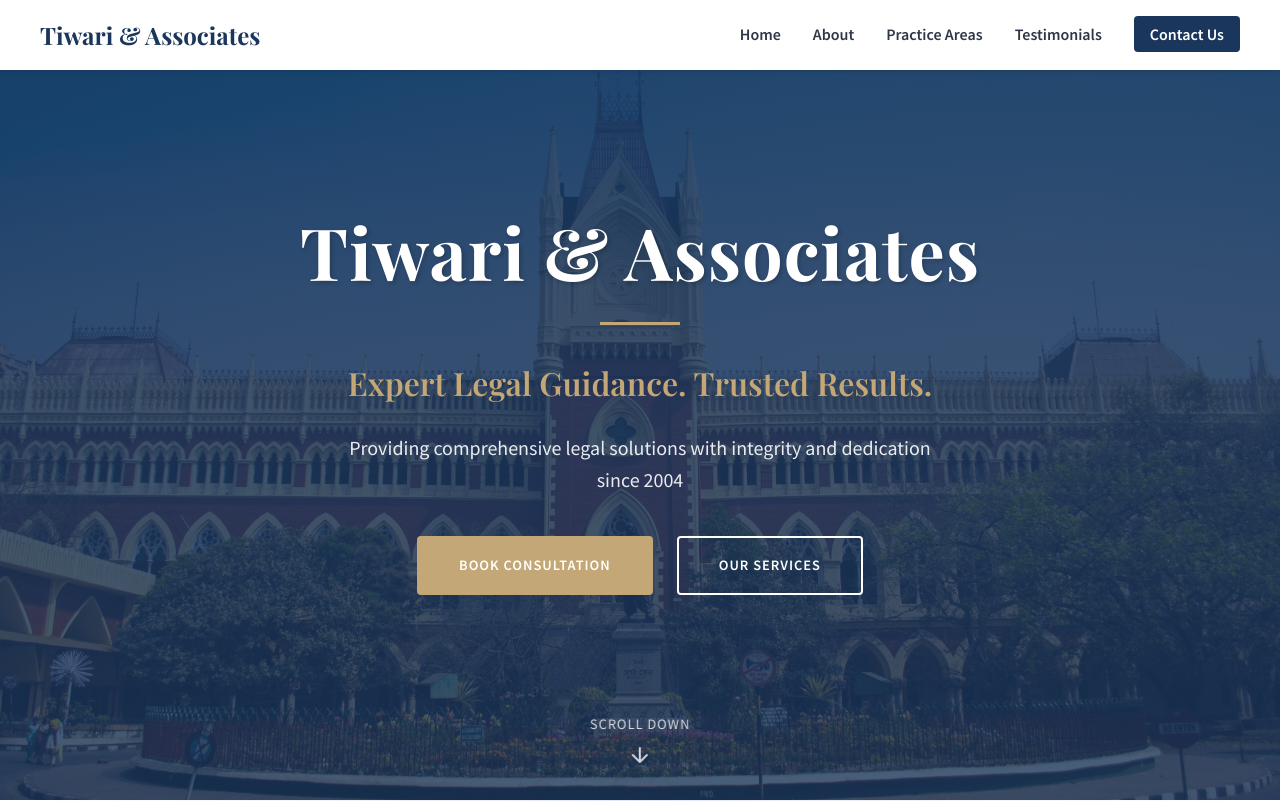
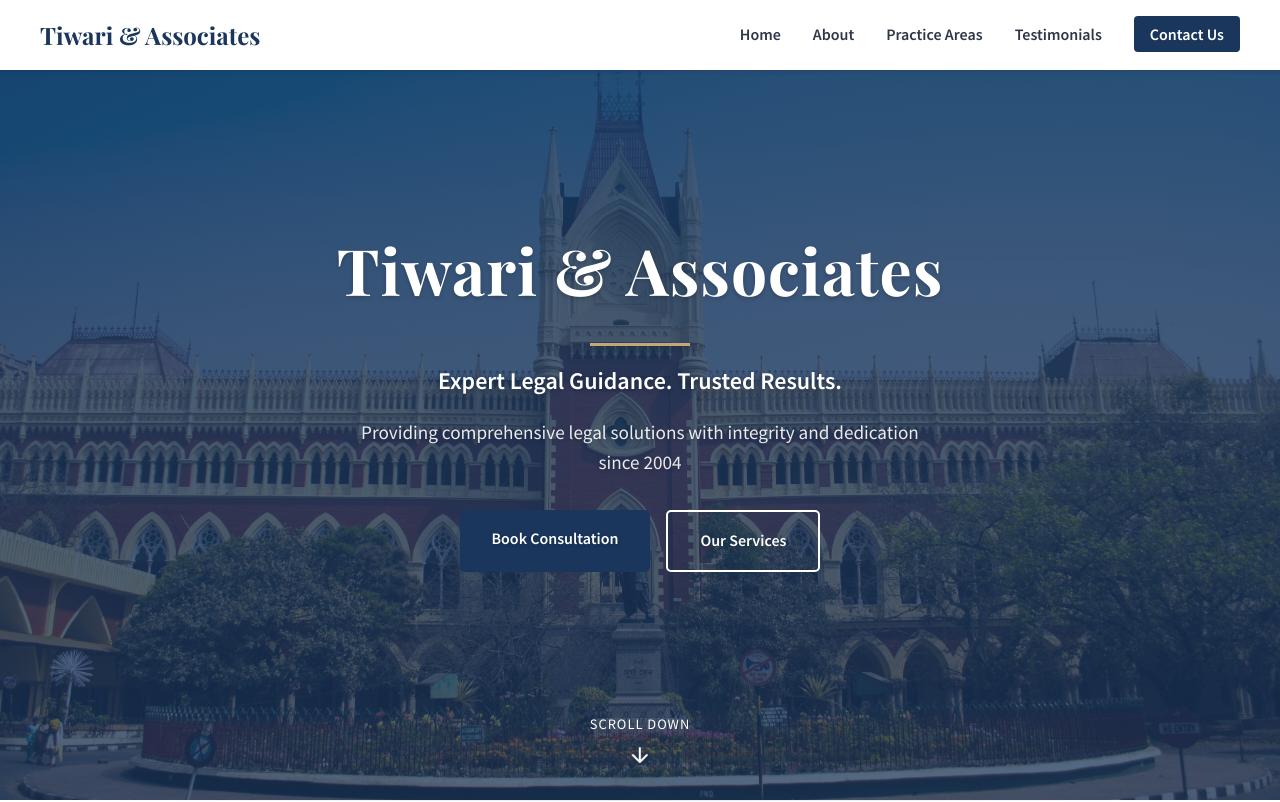
Before and after one commit to Subhamt400/Tiwari-Associates, a plain HTML site: page index.html in a window 1280 px wide. Shown: the top 802 px of the page. Drawn offline with nearby package versions, Linux system fonts and the light colour scheme.

Commit message:
Update style.css

```diff
--- a/assets/css/style.css
+++ b/assets/css/style.css
@@ -129,31 +129,37 @@ h1, h2, h3, h4, h5, h6 {
 
 /* Hero Section */
 .hero {
+    position: relative;
     height: 100vh;
-    background: url('/assets/images/High_court.jpg');
-    background-size: cover;
-    background-position: center;
-    background-attachment: fixed;
-    position: relative;
-    display: flex;
-    align-items: center;
-    justify-content: center;
-    text-align: center;
-    padding: 0 1rem;
-    margin-top: 0;
+    width: 100%;
     overflow: hidden;
+}
+
+.hero-background {
+    position: absolute;
+    top: 0;
+    left: 0;
+    width: 100%;
+    height: 100%;
+}
+
+.hero-image {
+    width: 100%;
+    height: 100%;
+    object-fit: cover;
+    object-position: center;
 }
 
 .hero-overlay {
     position: absolute;
     top: 0;
     left: 0;
-    right: 0;
-    bottom: 0;
+    width: 100%;
+    height: 100%;
     background: linear-gradient(
         to bottom,
-        rgba(26, 54, 93, 0.9),
-        rgba(26, 54, 93, 0.8)
+        rgba(26, 54, 93, 0.85),  /* Primary color with 85% opacity */
+        rgba(26, 54, 93, 0.75)   /* Primary color with 75% opacity */
     );
     z-index: 1;
 }
@@ -161,88 +167,72 @@ h1, h2, h3, h4, h5, h6 {
 .hero-content {
     position: relative;
     z-index: 2;
-    max-width: 900px;
-    color: white;
+    text-align: center;
     padding: 2rem;
+    color: #fff;
+    max-width: 800px;
+    margin: 0 auto;
+    display: flex;
+    flex-direction: column;
+    justify-content: center;
+    align-items: center;
+    height: 100%;
+    text-shadow: 0 2px 4px rgba(0, 0, 0, 0.2);
 }
 
 .firm-name {
-    font-size: 4.5rem;
+    font-family: 'Playfair Display', serif;
+    font-size: 4rem;
     font-weight: 700;
-    margin-bottom: 1.5rem;
-    color: white;
+    margin-bottom: 1rem;
+    color: #fff;
     letter-spacing: 1px;
-    text-shadow: 2px 2px 4px rgba(0, 0, 0, 0.2);
 }
 
 .hero-divider {
-    width: 80px;
+    width: 100px;
     height: 3px;
-    background-color: var(--color-secondary);
-    margin: 0 auto 2rem;
+    background: var(--color-secondary);
+    margin: 1rem 0;
+    box-shadow: 0 2px 4px rgba(0, 0, 0, 0.1);
 }
 
 .hero-tagline {
-    font-size: 2rem;
+    font-size: 1.5rem;
+    margin-bottom: 1rem;
+    color: #fff;
     font-weight: 600;
-    margin-bottom: 1.5rem;
-    color: var(--color-secondary);
-    font-family: var(--font-heading);
 }
 
 .hero-description {
-    font-size: 1.25rem;
-    margin-bottom: 2.5rem;
-    opacity: 0.9;
+    font-size: 1.2rem;
+    margin-bottom: 2rem;
+    color: rgba(255, 255, 255, 0.9);
     max-width: 600px;
-    margin-left: auto;
-    margin-right: auto;
 }
 
 .hero-buttons {
     display: flex;
-    gap: 1.5rem;
-    justify-content: center;
-    margin-top: 2rem;
+    gap: 1rem;
 }
 
 .cta-button {
-    display: inline-block;
-    padding: 1rem 2.5rem;
+    padding: 1rem 2rem;
+    border-radius: 5px;
     text-decoration: none;
-    border-radius: 4px;
     font-weight: 600;
     transition: all 0.3s ease;
-    text-transform: uppercase;
-    letter-spacing: 1px;
-    font-size: 0.9rem;
 }
 
 .cta-button.primary {
-    background-color: var(--color-secondary);
-    color: white;
-    border: 2px solid var(--color-secondary);
+    background: #1a365d;
+    color: #fff;
 }
 
 .cta-button.secondary {
-    background-color: transparent;
-    color: white;
-    border: 2px solid white;
-}
-
-.cta-button:hover {
-    transform: translateY(-2px);
-    box-shadow: 0 4px 15px rgba(0, 0, 0, 0.2);
-}
-
-.cta-button.primary:hover {
-    background-color: transparent;
-    color: var(--color-secondary);
-}
-
-.cta-button.secondary:hover {
-    background-color: white;
-    color: var(--color-primary);
+    background: transparent;
+    border: 2px solid #fff;
+    color: #fff;
 }
 
 .hero-scroll-indicator {
@@ -250,19 +240,14 @@ h1, h2, h3, h4, h5, h6 {
     bottom: 2rem;
     left: 50%;
     transform: translateX(-50%);
-    z-index: 2;
+    color: #fff;
+    cursor: pointer;
     display: flex;
     flex-direction: column;
     align-items: center;
     gap: 0.5rem;
-    color: white;
-    opacity: 0.8;
-    transition: opacity 0.3s ease;
-    cursor: pointer;
-}
-
-.hero-scroll-indicator:hover {
-    opacity: 1;
+    transition: transform 0.3s ease;
+    z-index: 2;
 }
 
 .hero-scroll-indicator span {
@@ -287,52 +272,26 @@ h1, h2, h3, h4, h5, h6 {
     }
 }
 
-/* Update responsive styles for hero section */
-@media (max-width: 1024px) {
+.hero-scroll-indicator:hover {
+    transform: translateX(-50%) translateY(5px);
+}
+
+/* Responsive Design */
+@media (max-width: 768px) {
     .firm-name {
-        font-size: 3.5rem;
+        font-size: 2.5rem;
     }
 
     .hero-tagline {
-        font-size: 1.75rem;
-    }
-}
-
-@media (max-width: 768px) {
-    .firm-name {
-        font-size: 2.75rem;
-    }
-
-    .hero-tagline {
-        font-size: 1.5rem;
+        font-size: 1.2rem;
     }
 
     .hero-description {
-        font-size: 1.1rem;
+        font-size: 1rem;
     }
 
     .hero-buttons {
         flex-direction: column;
-        gap: 1rem;
-    }
-
-    .cta-button {
-        width: 100%;
-        text-align: center;
-    }
-}
-
-@media (max-width: 480px) {
-    .firm-name {
-        font-size: 2.25rem;
-    }
-
-    .hero-tagline {
-        font-size: 1.25rem;
-    }
-
-    .hero-description {
-        font-size: 1rem;
     }
 }
 
```
